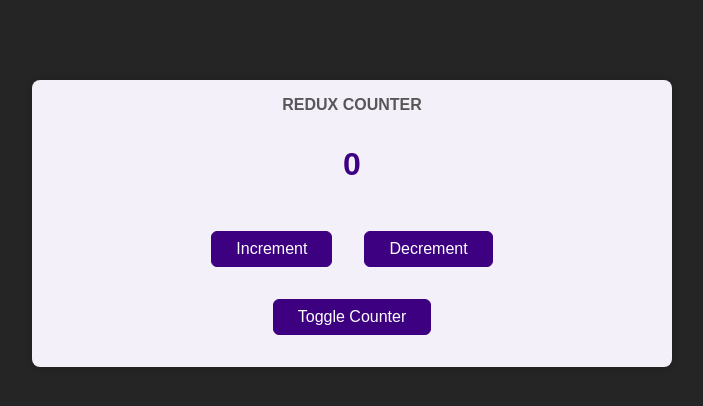
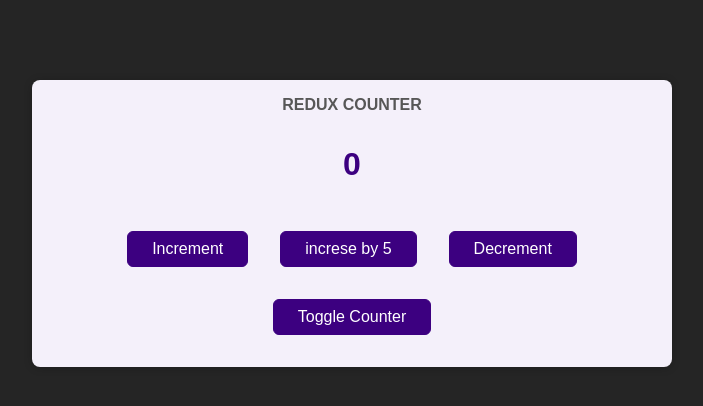
Before and after one commit to ShubhamKSahu/learn-react, a React (Create React App) app in the folder redux-basics/redux-basics-01/: page / in a window 1280 px wide. Shown: the top 406 px of the page, without its empty margins (288-991 px from the left). Built offline with nearby package versions, Linux system fonts and the light colour scheme.

Commit message:
actions with payload

```diff
--- a/redux-basics/redux-basics-01/src/components/Counter.js
+++ b/redux-basics/redux-basics-01/src/components/Counter.js
@@ -8,6 +8,9 @@
   const incrementHandler = ()=>{
     dispatch({type: 'increment'})
   }
+  const handleIncrease = () =>{
+    dispatch({type: 'increase', value: 5})
+  }
   const decrementHandler = ()=>{
     dispatch({type: 'decrement'})
   }
@@ -17,6 +20,7 @@
       <div className={classes.value}>{count}</div>
       <div>
         <button onClick={incrementHandler}>Increment</button>
+        <button onClick={handleIncrease}>increse by 5</button>
         <button onClick={decrementHandler}>Decrement</button>
       </div>
       <button onClick={toggleCounterHandler}>Toggle Counter</button>
--- a/redux-basics/redux-basics-01/src/store/counter-store.js
+++ b/redux-basics/redux-basics-01/src/store/counter-store.js
@@ -5,6 +5,11 @@
     if(action.type === 'increment'){
         return {
             count: state.count + 1
+        }
+    }
+    if(action.type === 'increase'){
+        return {
+            count : state.count + action.value
         }
     }
 
```
